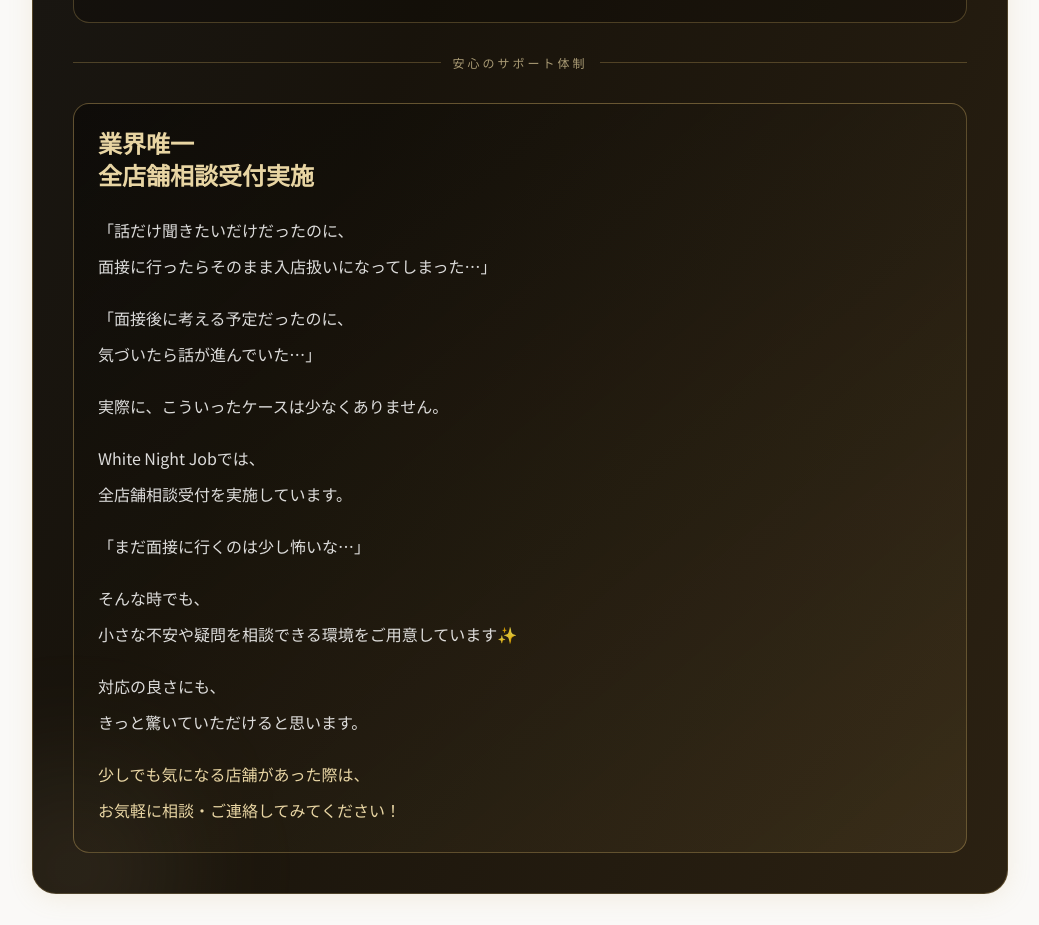
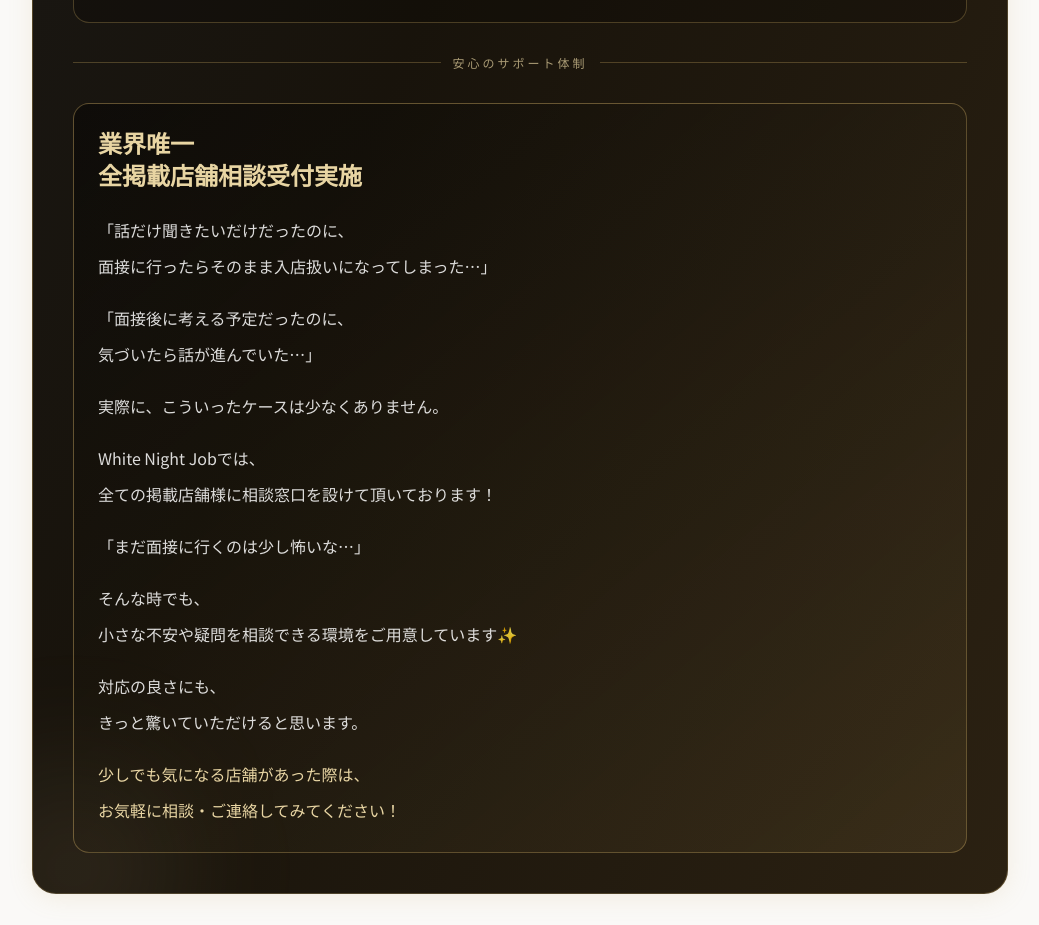
Before and after one commit to white-night-job/white-night-job, a Next.js app: page / in a window 1280 px wide. Shown: the part 3620-4545 px from the top of the page, without its empty margins (120-1159 px from the left). Built offline with nearby package versions, Linux system fonts and the light colour scheme; no server answers.

Commit message:
トップページ修正

```diff
--- a/src/components/FirstTimeGuide.tsx
+++ b/src/components/FirstTimeGuide.tsx
@@ -115,7 +115,7 @@ export function FirstTimeGuide() {
             <p className="font-serif text-xl font-semibold text-gold-light sm:text-2xl">
               業界唯一
               <br />
-              全店舗相談受付実施
+              全掲載店舗相談受付実施
             </p>
 
             <div className="mt-5 space-y-4 text-white/85">
@@ -133,7 +133,7 @@ export function FirstTimeGuide() {
               <p>
                 White Night Jobでは、
                 <br />
-                全店舗相談受付を実施しています。
+                全ての掲載店舗様に相談窓口を設けて頂いております！
               </p>
               <p>
                 「まだ面接に行くのは少し怖いな…」
```
